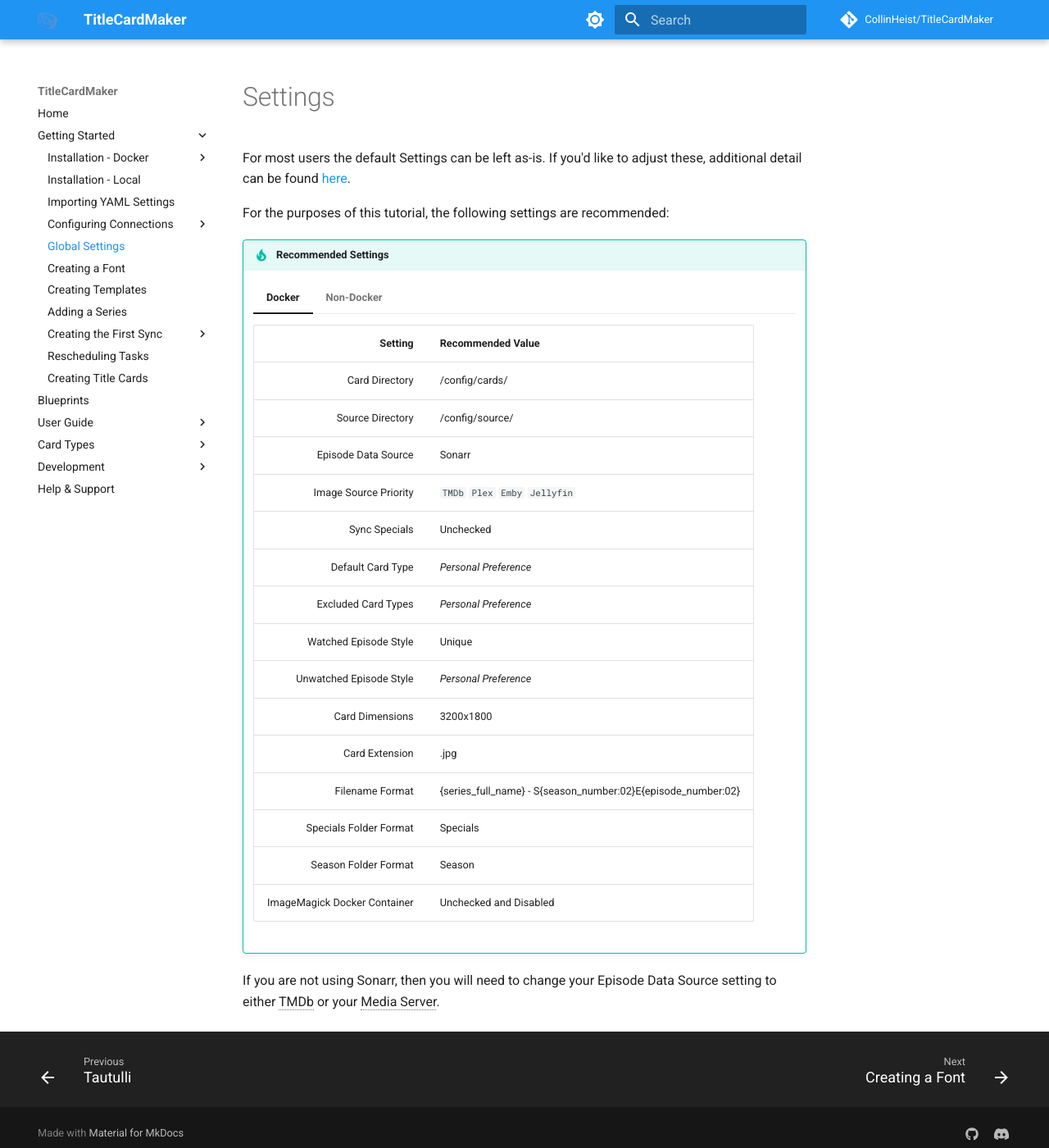
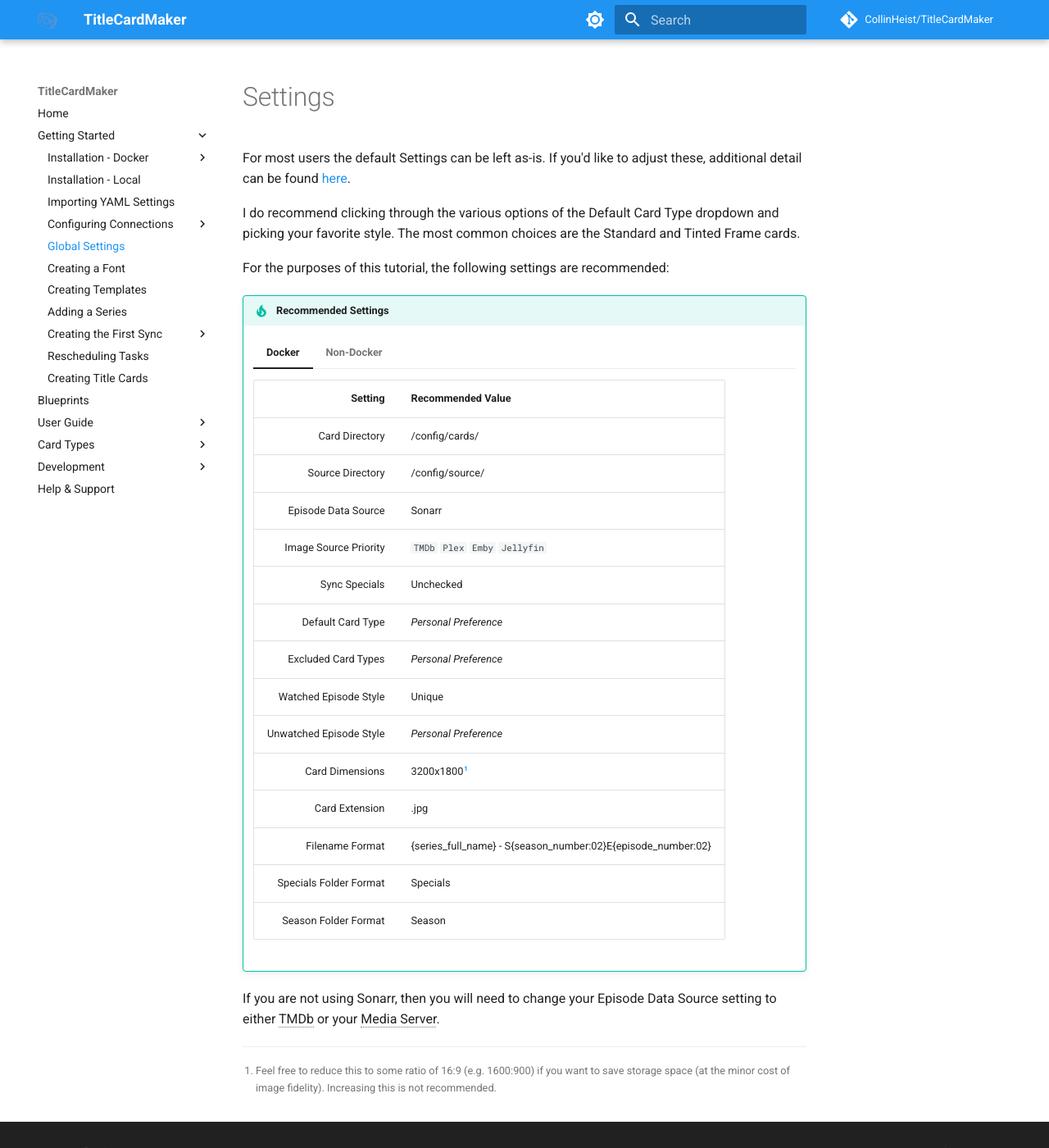
Before and after one commit to CollinHeist/TitleCardMaker, an MkDocs documentation site: the page built from docs/getting_started/settings.md, in a window 1280 px wide and 1400 px high. Shown: the whole window at 82% size. Built offline with MkDocs 1.6.1 and Material for MkDocs 9.7.7, drawn with Linux system fonts in a browser that asks for light colours; comment, search, counter and statistics services are not loaded.

Commit message:
Update docs

```diff
--- a/docs/getting_started/settings.md
+++ b/docs/getting_started/settings.md
@@ -1,6 +1,10 @@
 # Settings
 For most users the default Settings can be left as-is. If you'd like to adjust
 these, additional detail can be found [here](../user_guide/settings.md).
+
+I do recommend clicking through the various options of the Default Card Type
+dropdown and picking your favorite style. The most common choices are the
+Standard and Tinted Frame cards.
 
 For the purposes of this tutorial, the following settings are recommended:
 
@@ -19,19 +23,18 @@
         | Excluded Card Types | _Personal Preference_ |
         | Watched Episode Style | Unique |
         | Unwatched Episode Style | _Personal Preference_ |
-        | Card Dimensions | 3200x1800 |
+        | Card Dimensions | 3200x1800[^1] |
         | Card Extension | .jpg |
         | Filename Format | {series_full_name} - S{season_number:02}E{episode_number:02} |
         | Specials Folder Format | Specials |
         | Season Folder Format | Season {season_number} |
-        | ImageMagick Docker Container | Unchecked and Disabled |
 
     === "Non-Docker"
 
         | Setting | Recommended Value |
         | ---: | :--- |
-        | Card Directory | ./cards/ |
-        | Source Directory | ./source/ |
+        | Card Directory | ./config/cards/ |
+        | Source Directory | ./config/source/ |
         | Episode Data Source | Sonarr |
         | Image Source Priority | `TMDb` `Plex` `Emby` `Jellyfin` |
         | Sync Specials | Unchecked |
@@ -39,12 +42,15 @@
         | Excluded Card Types | _Personal Preference_ |
         | Watched Episode Style | Unique |
         | Unwatched Episode Style | _Personal Preference_ |
-        | Card Dimensions | 3200x1800 |
+        | Card Dimensions | 3200x1800[^1] |
         | Card Extension | .jpg |
         | Filename Format | {series_full_name} - S{season_number:02}E{episode_number:02} |
         | Specials Folder Format | Specials |
         | Season Folder Format | Season {season_number} |
-        | ImageMagick Docker Container | Unchecked and Disabled |
 
 If you are not using Sonarr, then you will need to change your Episode Data
 Source setting to either TMDb or your Media Server.
+
+[^1]: Feel free to reduce this to some ratio of 16:9 (e.g. 1600:900) if you want
+to save storage space (at the minor cost of image fidelity). Increasing this is
+not recommended.
--- a/mkdocs.yml
+++ b/mkdocs.yml
@@ -159,15 +159,15 @@
     - Creating Title Cards: getting_started/creating_cards.md
   - Blueprints: blueprints.md
   - User Guide:
-    - user_guide/index.md
-    - Series: user_guide/series.md
-    - Templates: user_guide/templates.md
-    - Fonts: user_guide/fonts.md
-    - Sync: user_guide/sync.md
+    # - user_guide/index.md
+    # - Series: user_guide/series.md
+    # - Templates: user_guide/templates.md
+    # - Fonts: user_guide/fonts.md
+    # - Sync: user_guide/sync.md
     - Connections: user_guide/connections.md
-    - Settings: user_guide/settings.md
-    - Scheduler: user_guide/scheduler.md
-    - Importer: user_guide/importer.md
+    # - Settings: user_guide/settings.md
+    # - Scheduler: user_guide/scheduler.md
+    # - Importer: user_guide/importer.md
   - Card Types:
     - card_types/index.md
     - Local: card_types/local.md
```
Also changed, not shown: docs/getting_started/custom_font.md (+1 -1 lines), docs/index.md (+1 -1 lines), docs/user_guide/connections.md (+5 -0 lines), 1 other file.
